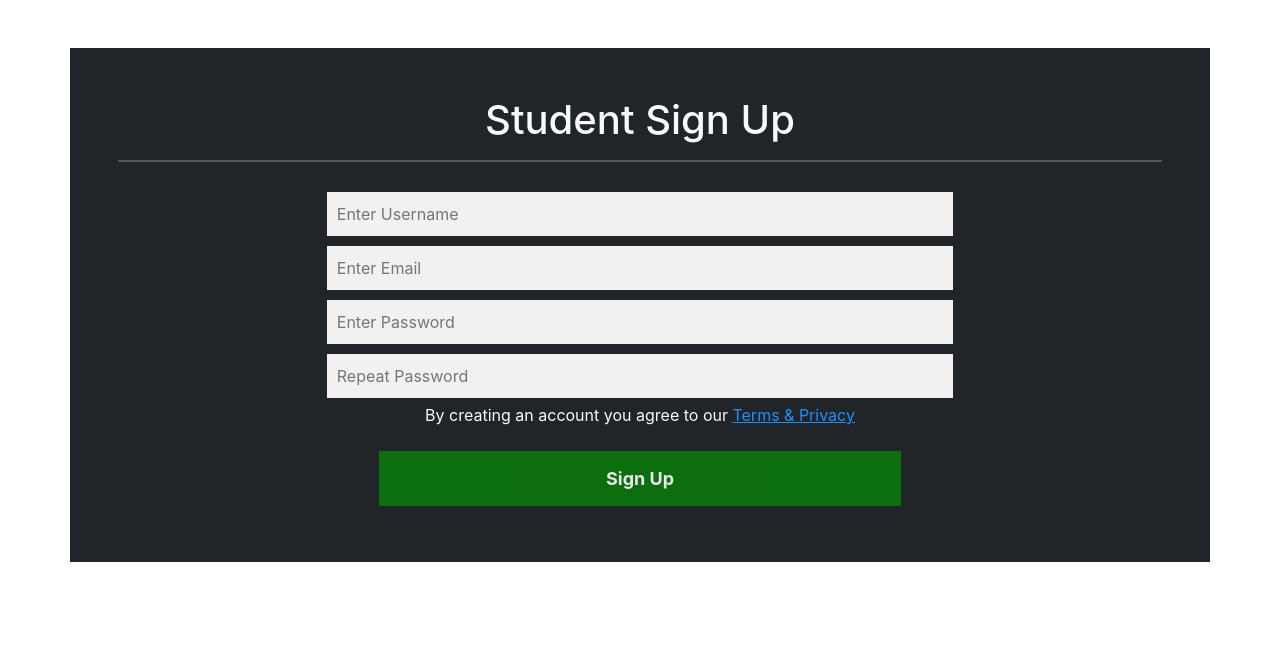
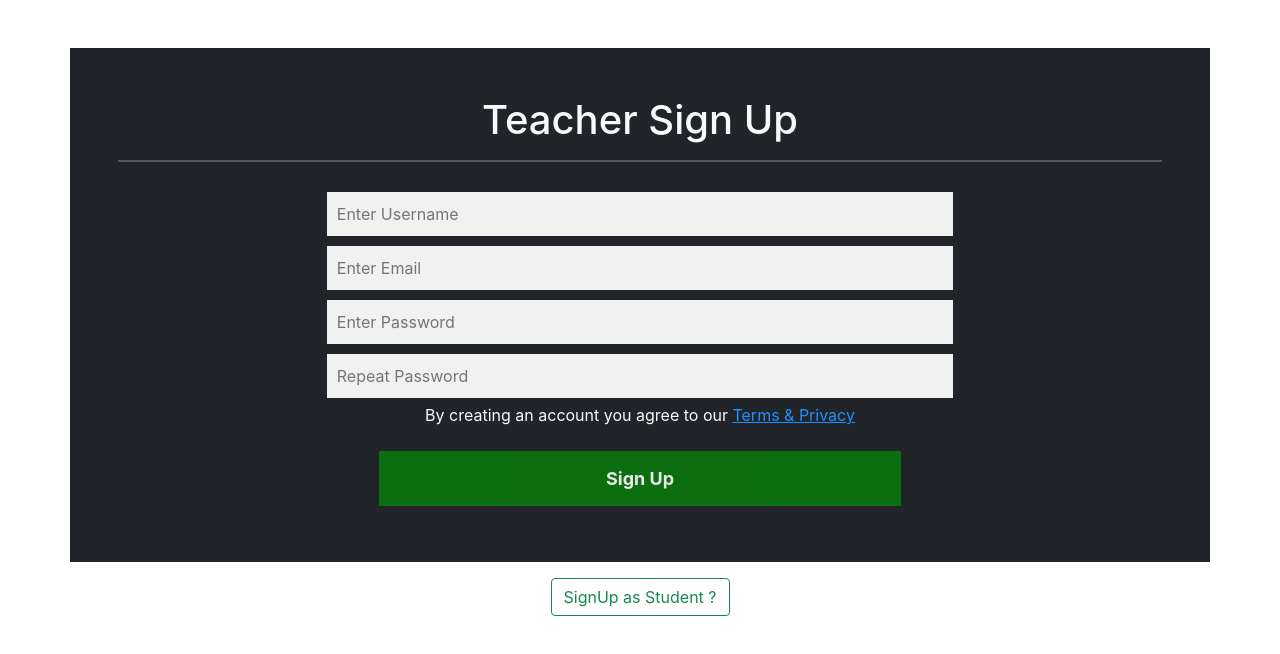
Before and after one commit to Tejas021/React-Django-MiniProject, a React (Create React App) app in the folder frontend/: page /signup in a window 1280 px wide. Shown: the top 654 px of the page. Built offline with nearby package versions, Linux system fonts and the light colour scheme.

Commit message:
13 april

```diff
--- a/frontend/src/App.js
+++ b/frontend/src/App.js
@@ -13,8 +13,9 @@ import {
 import Login from './components/Login'
 import StudentUI from './components/Student/StudentUI'
 import TeacherUI from './components/Teacher/TeacherUI'
-import StudentSigUp from './components/StudentSigUp';
-import TeacherSignup from './components/TeacherSignUp'
+// import StudentSigUp from './components/StudentSigUp';
+// import TeacherSignup from './components/TeacherSignUp'
+import Signup from './components/Signup'
 import Welcome from './components/Welcome';
 
 
@@ -28,8 +29,8 @@ function App() {
 <Switch>
 
 <Route exact path='/' component={Welcome}></Route>
-<Route path='/signup' component={StudentSigUp}></Route>
-<Route path='/signupteach' component={TeacherSignup}></Route>
+<Route path='/signup' component={Signup}></Route>
+{/* <Route path='/signupteach' component={TeacherSignup}></Route> */}
 <Route path='/login' component={Login}></Route>
 <Route path='/student' component={StudentUI}></Route>
 <Route path='/teacher' component={TeacherUI}></Route>
--- /dev/null
+++ b/frontend/src/components/Signup.js
@@ -0,0 +1,32 @@
+import React from 'react'
+import TeacherSignUp from './TeacherSignUp'
+import StudentSigUp from './StudentSigUp'
+import {useState} from 'react'
+const Signup = () => {
+    const [toggler, settoggler] = useState(true)
+    const [text,settext]=useState('SignUp as Student ?')
+
+
+    const ChangeState=()=>{
+        settoggler(!toggler)
+        let text1=(toggler)?'SignUp as Teacher ?':'SignUp as Student ?'
+
+        settext(text1)
+
+    }
+
+
+    return (
+        <div>
+
+
+            {(toggler)?<TeacherSignUp/>:<StudentSigUp/>}
+
+            {/* <TeacherSignUp/>
+            <StudentSigUp/> */}
+             <button className='btn btn-outline-success mt-3' onClick={ChangeState}>{text}</button>
+        </div>
+    )
+}
+
+export default Signup
```
